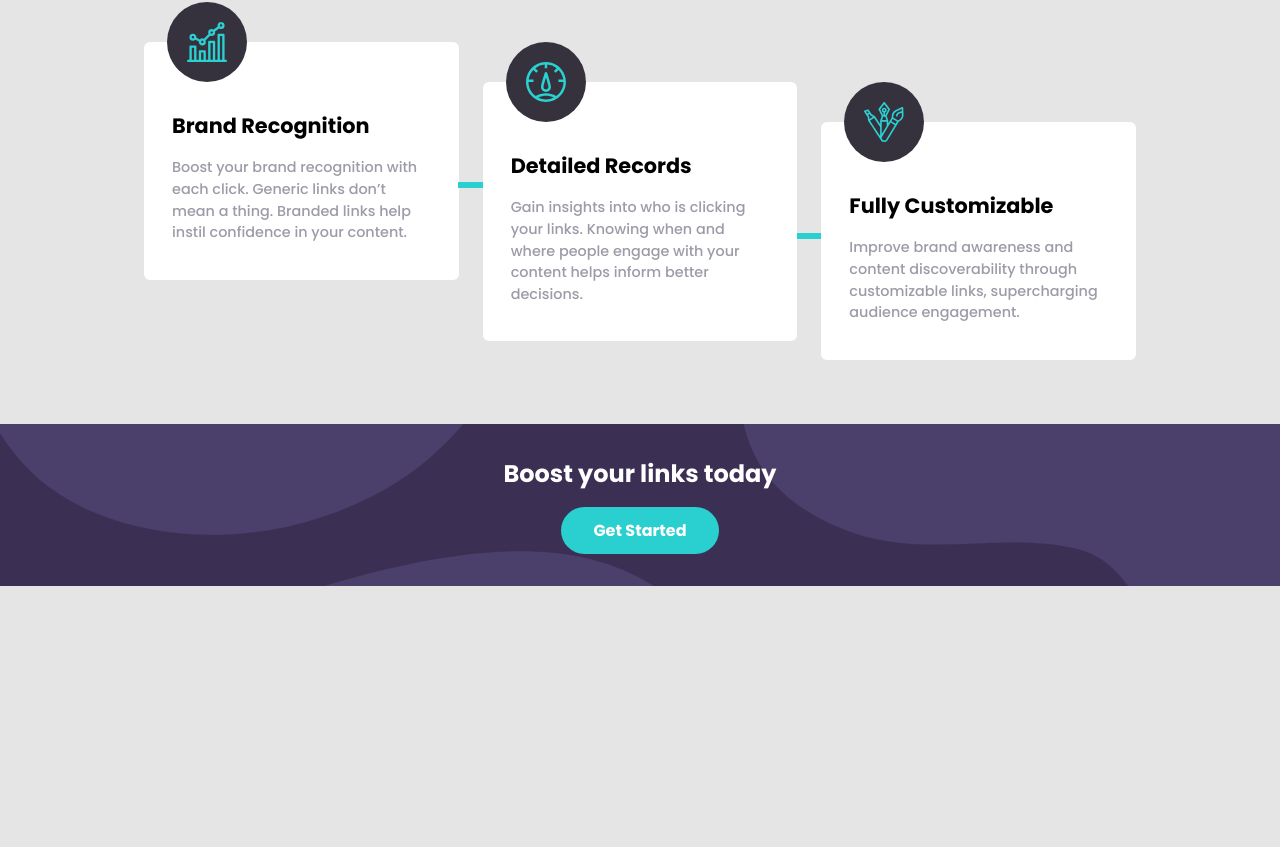
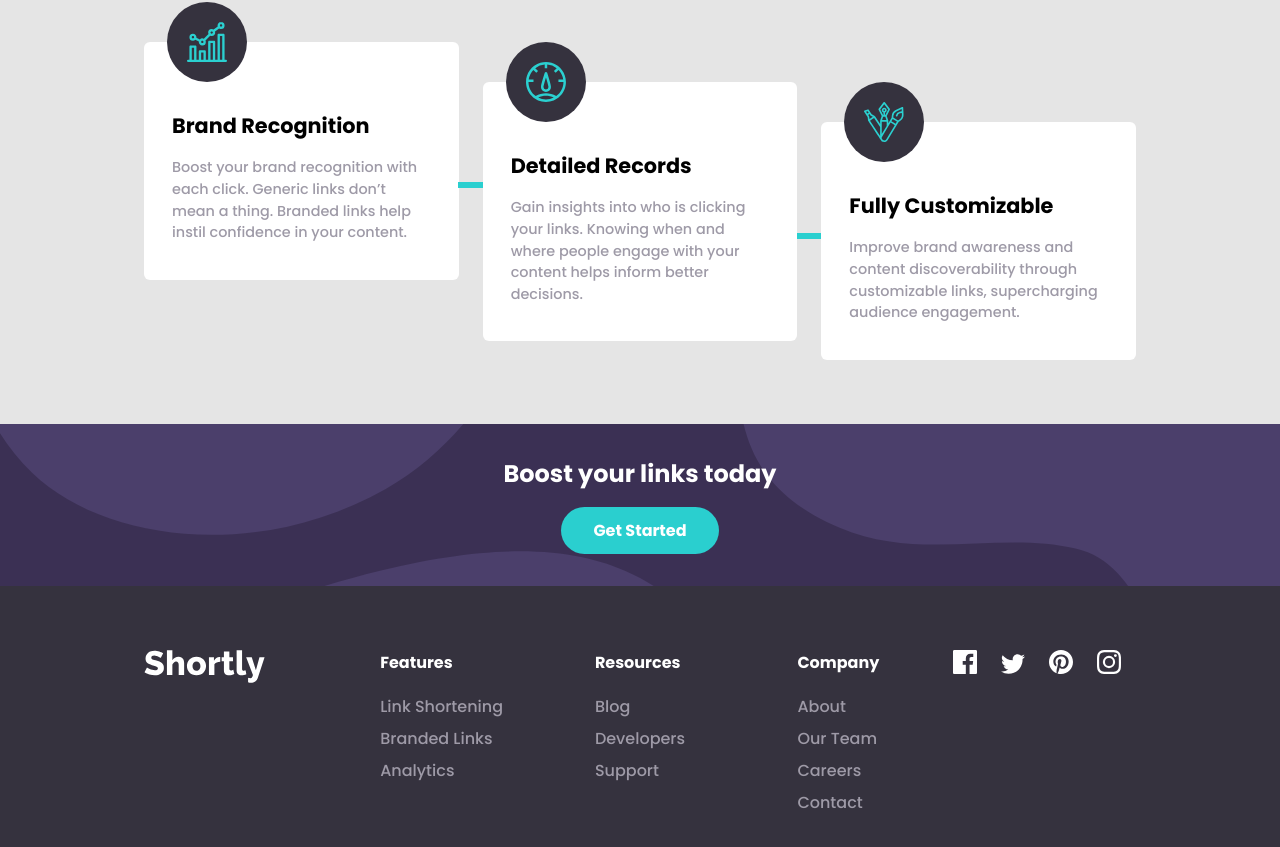
Before and after one commit to harshj11/URL-Shortening-API-Frontend-Mentor-Challenge, a React (Create React App) app: page / in a window 1280 px wide. Shown: the part 953-1800 px from the top of the page. Before the commit the page ends 1539 px from the top, so only its background shows below. Built offline with nearby package versions, Linux system fonts and the light colour scheme.

Commit message:
:sparkles:CREATE Footer component

```diff
--- a/src/App.js
+++ b/src/App.js
@@ -1,5 +1,6 @@
 import Header from './components/Header';
 import Main from './components/Main';
+import Footer from './components/Footer';
 
 function App() {
   return (
@@ -8,6 +9,7 @@ function App() {
         <Header />
       </header>
       <Main />
+      <Footer />
     </div>
   );
 }
--- /dev/null
+++ b/src/components/Footer.jsx
@@ -0,0 +1,70 @@
+import Logo from './Logo';
+
+import { ReactComponent as IconFacebook} from '../images/icon-facebook.svg';
+import { ReactComponent as IconTwitter} from '../images/icon-twitter.svg';
+import { ReactComponent as IconPinterest} from '../images/icon-pinterest.svg';
+import { ReactComponent as IconInstagram} from '../images/icon-instagram.svg';
+
+import '../scss/footer.scss';
+
+import logoImage from '../images/logo-light.svg';
+
+const Footer = () => {
+    return(
+        <footer className="footer">
+            <div className="footer__logo">
+                <Logo logoImage={logoImage} />
+            </div>
+            <div className="footer__section footer__features">
+                <div className="footer__title">
+                    <strong>Features</strong>
+                </div>
+                <ul>
+                    <li>Link Shortening</li>
+                    <li>Branded Links</li>
+                    <li>Analytics</li>
+                </ul>
+            </div>
+
+            <div className="footer__section footer__resources">
+                <div className="footer__title">
+                    <strong>Resources</strong>
+                </div>
+                <ul>
+                    <li>Blog</li>
+                    <li>Developers</li>
+                    <li>Support</li>
+                </ul>
+            </div>
+
+            <div className="footer__section footer__company">
+                <div className="footer__title">
+                    <strong>Company</strong>
+                </div>
+                <ul>
+                    <li>About</li>
+                    <li>Our Team</li>
+                    <li>Careers</li>
+                    <li>Contact</li>
+                </ul>
+            </div>
+
+            <div className="footer__section footer__socials">
+                <div className="footer__socials__icon">
+                    <IconFacebook />
+                </div>
+                <div className="footer__socials__icon">
+                    <IconTwitter />
+                </div>
+                <div className="footer__socials__icon">
+                    <IconPinterest />
+                </div>
+                <div className="footer__socials__icon">
+                    <IconInstagram />
+                </div>
+            </div>
+        </footer>
+    )
+}
+
+export default Footer;
--- a/src/components/Header.jsx
+++ b/src/components/Header.jsx
@@ -2,6 +2,8 @@ import '../scss/header.scss';
 import { Hamburger } from './Hamburger';
 import { createRef } from 'react';
 import Logo from './Logo';
+
+import logoImage from '../images/logo.svg';
 
 const Header = () => {
     const menuRef = createRef();
@@ -12,7 +14,9 @@ const Header = () => {
 
     return (
         <section className="header flex flex-jc-sb flex-ai-c">
-            <Logo />
+            <div className="header__logo flex">
+                <Logo logoImage={logoImage} />
+            </div>
             <div className={`flex flex-jc-sb hamburger-content ${menuDisplay}`} ref={menuRef}>
                 <div className="flex flex-jc-c flex-ai-c">
                     <div className="header__links">
--- a/src/components/Logo.jsx
+++ b/src/components/Logo.jsx
@@ -1,9 +1,8 @@
-import logo from '../images/logo.svg';
 import '../scss/logo.scss';
 
-const Logo = () => {
+const Logo = (props) => {
     return(
-        <img className="logo" src={logo} alt="logo" />
+        <img className="logo" src={props.logoImage} alt="logo" />
     )
 }
 
--- /dev/null
+++ b/src/scss/footer.scss
@@ -0,0 +1,89 @@
+@import "../scss/styles.scss";
+
+.footer {
+    background-color: $xdkBlue;
+    color: $grayishViolet;
+    padding: 4rem 0;
+    text-align: center;
+
+    @include breakpoint-up(medium) {
+        display: grid;
+        grid-template-columns: repeat(5, 1fr);
+        grid-template-areas:
+            '. . logo . .'
+            '. features resources company .'
+            '. socials socials socials .';
+    }
+
+    @include breakpoint-up(large) {
+        grid-template-areas: 'logo features resources company socials';
+        padding: 4rem 9rem;
+    }
+
+    &__section {
+        text-align: center;
+
+        ul li {
+            line-height: 2;
+
+            &:hover {
+                color: $cyanLight;
+            }
+        }
+
+        &:not(:last-child) {
+            margin-bottom: 2rem;
+        }
+
+        @include breakpoint-up(large) {
+            margin: 0 auto;
+            text-align: left;
+        }
+    }
+
+    &__logo {
+        grid-area: logo;
+        margin: 0 auto 2rem auto;
+
+        @include breakpoint-up(large) {
+            margin: 0;
+            text-align: left;
+        }
+    }
+
+    &__title {
+        color: $white;
+        margin-bottom: 1rem;
+    }
+
+    &__features {
+        grid-area: features;
+    }
+
+    &__resources {
+        grid-area: resources;
+    }
+
+    &__company {
+        grid-area: company;
+    }
+
+    &__socials {
+        grid-area: socials;
+
+        &__icon {
+            cursor: pointer;
+            display: inline;
+
+            &:not(:last-child) {
+                margin-right: 1.5rem;
+            }
+
+            &:hover {
+                svg path {
+                    fill: $cyanLight;
+                }
+            }
+        }
+    }
+}
--- a/src/scss/header.scss
+++ b/src/scss/header.scss
@@ -11,6 +11,14 @@
 
     @include breakpoint-up(large) {
         padding: 3rem 9rem 1.75rem 9rem;
+    }
+
+    &__logo {
+        margin-right: 1.5rem;
+
+        @include breakpoint-up(large) {
+            margin-right: 2.5rem;
+        }
     }
 
     &__buttons {
@@ -33,15 +41,6 @@
             padding-bottom: 0;
             position: relative;
         }
-    }
-}
-
-.logo {
-    cursor: pointer;
-    margin-right: 1.5rem;
-
-    @include breakpoint-up(large) {
-        margin-right: 2.5rem;
     }
 }
 
--- a/src/scss/logo.scss
+++ b/src/scss/logo.scss
@@ -2,9 +2,4 @@
 
 .logo {
     cursor: pointer;
-    margin-right: 1.5rem;
-
-    @include breakpoint-up(large) {
-        margin-right: 2.5rem;
-    }
 }
```
Also changed, not shown: src/images/logo-light.svg (added).
